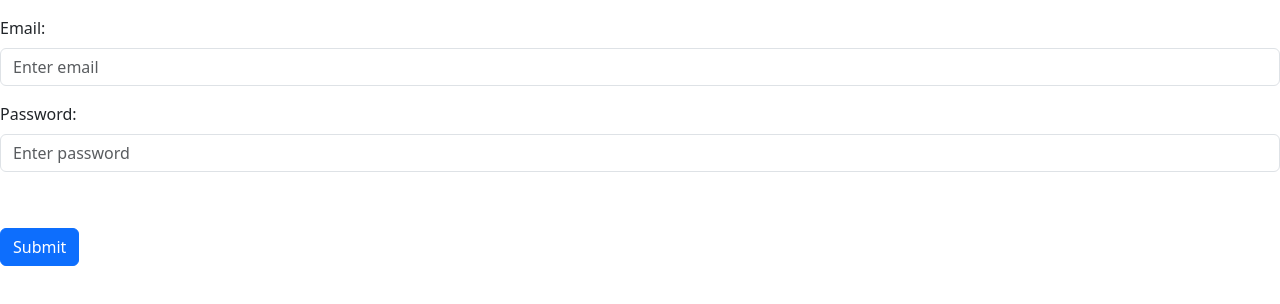
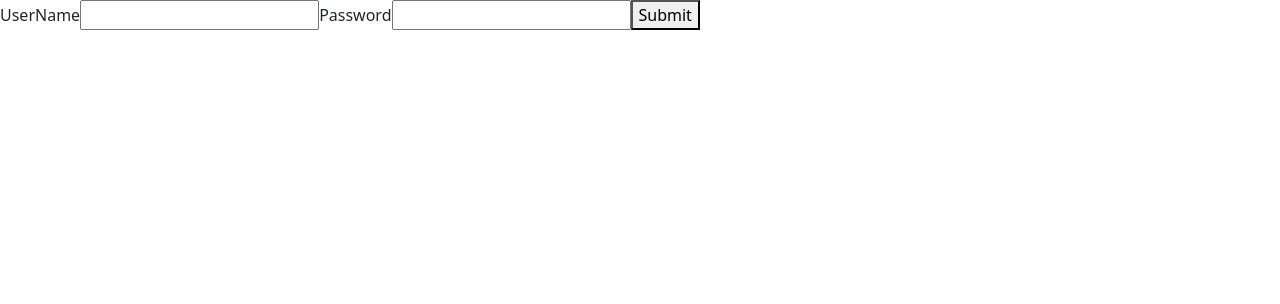
Before and after one commit to saiDev1999/reactClass12R, a React (Create React App) app: page / in a window 1280 px wide. Shown: the top 304 px of the page. Built offline with nearby package versions, Linux system fonts and the light colour scheme.

Commit message:
controlled forms

```diff
--- a/src/App.js
+++ b/src/App.js
@@ -1,3 +1,5 @@
+import ControlledComponents from "./components/function-components/forms/controlled";
+import ControlledComponents2 from "./components/function-components/forms/controlled2";
 import UncontrolledInput from "./components/function-components/forms/uncontrolled";
 import UseStateExample1 from "./components/function-components/hooks/useState/useState-Ex1";
 import UseStateEx2 from "./components/function-components/hooks/useState/useState-Ex2";
@@ -9,7 +11,8 @@ function App() {
   return (
     <>
 
-  <UncontrolledInput/>
+  {/* <UncontrolledInput/> */}
+  <ControlledComponents2/>
     </>
   )
 
--- /dev/null
+++ b/src/components/function-components/forms/controlled.js
@@ -0,0 +1,102 @@
+import { useState } from "react"
+
+
+const ControlledComponents = () => {
+    const [username,setUserName]=useState("")
+    const [password,setPassword]=useState("")
+    const [userNameErr,setUserNameErr]=useState(null)
+
+
+
+    const userNameHandler=(event)=>{
+        const userName=event.target.value
+
+        setUserName(userName)
+
+        if(userName.trim().length>6){
+            // alert("input must be less than 6")
+            setUserNameErr("input must be less than 6")
+        }else{
+            setUserNameErr(null)
+        }
+
+        console.log(userName)
+
+    }
+
+    const passwordHandler=(event)=>{
+        const password=event.target.value
+        setPassword(password)
+
+
+    }
+
+    const handleSubmit=(event)=>{
+        event.preventDefault()
+
+        // console.log(username)
+        // console.log(password)
+        const userDetails={
+            username:username,
+            password:password,
+            id:Math.random()
+        }
+
+        console.log(userDetails)
+
+    }
+
+
+    return (
+        <form onSubmit={handleSubmit}  >
+            <label>UserName</label>
+            <input
+                type="text"
+                value={username}
+                onChange={userNameHandler}
+            />
+
+        {
+            userNameErr && <span style={{color:"red"}} >Invalid user name</span>
+        }
+
+            <label>Password</label>
+            <input
+                type="password"
+                value={password}
+                onChange={passwordHandler}
+            />
+            <button type="submit" >Submit</button>
+
+        </form>
+    )
+
+}
+export default ControlledComponents
+
+
+
+
+
+
+
+
+
+
+
+
+
+// Controlled components are components whose state is controlled by react
+// Their state is tied to react state management
+
+// import { useState } from "react"
+
+// controlled components rely on react to manage and update the state
+
+
+// Steps :
+// 1. Take a form (JSX)
+// 2. states for input control  (using useState)
+// 3. bind the state values using value attritube of the input
+// 4. to control the input , we use onChange handler to the input
+// 5. Collect the user input using .target.value  with in the onChange handler
--- /dev/null
+++ b/src/components/function-components/forms/controlled2.js
@@ -0,0 +1,150 @@
+import { useState } from "react"
+
+
+const ControlledComponents2 = () => {
+
+  const [formErrors,setFormErrors]=useState(
+    {
+        usernameErr:null,
+        passwordErr:null
+    }
+  )
+
+    const[form,setForm]=useState(
+        {
+            username:null,
+            password:null
+
+        }
+    )
+
+    const onChangeHandler=(event)=>{
+
+        const {value,name}=event.target
+        console.log(value,name)
+
+        setForm(prevState=>({
+            ...prevState,[name]:value
+        }))
+
+
+        switch(name){
+
+            case "username":
+                if(value.length>6){
+                    setFormErrors(
+                        {...formErrors,usernameErr:"enter less than 6"}
+
+                    )
+                    // errObj.userNameErr="enter less than 6"
+                    // setFormErrors(errObj)
+
+                }
+                break
+                case "password":
+                    if(value.length>6){
+                        setFormErrors(
+                            {...formErrors,passwordErr:"enter less than 6"}
+
+                        )
+
+
+                    }
+                    break
+                default :
+
+                break
+
+        }
+
+
+
+
+
+        // event.target.value
+
+
+
+
+    }
+
+    const handleSubmit=(event)=>{
+        event.preventDefault()
+
+        // console.log(username)
+        // console.log(password)
+        // const userDetails={
+        //     username:username,
+        //     password:password,
+        //     id:Math.random()
+        // }
+
+        // console.log(userDetails)
+
+    }
+
+
+    return (
+        <form onSubmit={handleSubmit}  >
+            <label>UserName</label>
+            <input
+                type="text"
+                value={form.username}
+                onChange={onChangeHandler}
+                name="username"
+            />
+
+        {
+           formErrors.usernameErr  && <span style={{color:"red"}} >Invalid user name</span>
+        }
+
+            <label>Password</label>
+            <input
+                type="password"
+                value={form.password}
+                onChange={onChangeHandler}
+                name="password"
+            />
+            {
+           formErrors.passwordErr  && <span style={{color:"red"}} >Invalid Password </span>
+        }
+            <button type="submit" >Submit</button>
+
+        </form>
+    )
+
+}
+export default ControlledComponents2
+
+// Tasks:
+// 0. Repeat the class
+// 1. Registration form using controlled components (individual states and single state)
+// 2. Validations and show the errors in the ui
+// 3. apply the styling , registration and login
+
+
+
+
+
+
+
+
+
+
+
+
+
+// Controlled components are components whose state is controlled by react
+// Their state is tied to react state management
+
+// import { useState } from "react"
+
+// controlled components rely on react to manage and update the state
+
+
+// Steps :
+// 1. Take a form (JSX)
+// 2. states for input control  (using useState)
+// 3. bind the state values using value attritube of the input
+// 4. to control the input , we use onChange handler to the input
+// 5. Collect the user input using .target.value  with in the onChange handler
--- a/src/components/function-components/forms/uncontrolled.js
+++ b/src/components/function-components/forms/uncontrolled.js
@@ -8,7 +8,7 @@ const UncontrolledInput = ()=>{
     const userNameRef =useRef("")
     const passwordRef=useRef("")
     const [errorVisible,setErrorVisible]=useState(false)
-    const [fruits,setFruits]=useState([])
+    const [data,setData]=useState([])
 
     const handleSubmit=(event)=>{
         event.preventDefault()
@@ -17,18 +17,26 @@ const UncontrolledInput = ()=>{
         const userInput=userNameRef.current.value
         const passwordInput=passwordRef.current.value
 
-        if(userInput.length<5 && passwordInput.length<5){
-            // errorVisible="hello"
-            setErrorVisible(true)
-            // alert("User name and password must be greter than 5")
-        }else{
-            const newObj={
-                username:userInput,
-                password:passwordInput
-            }
-            setErrorVisible(false)
-            console.log("submit form",newObj)
+        const dummyObject={
+          username:userInput,
+          password:passwordInput
         }
+
+        const newData=[...data,dummyObject]
+        setData(newData)
+
+        // if(userInput.length<5 && passwordInput.length<5){
+        //     // errorVisible="hello"
+        //     setErrorVisible(true)
+        //     // alert("User name and password must be greter than 5")
+        // }else{
+        //     const newObj={
+        //         username:userInput,
+        //         password:passwordInput
+        //     }
+        //     setErrorVisible(false)
+        //     console.log("submit form",newObj)
+        // }
 
 
     }
@@ -36,6 +44,7 @@ const UncontrolledInput = ()=>{
     return(
         <div>
             <form onSubmit={handleSubmit} >
+              {data.reverse().map(eachObject=><h3>{eachObject.username}</h3>)}
   <div className="mb-3 mt-3">
     <label htmlFor="email" className="form-label">
       Email:
```
